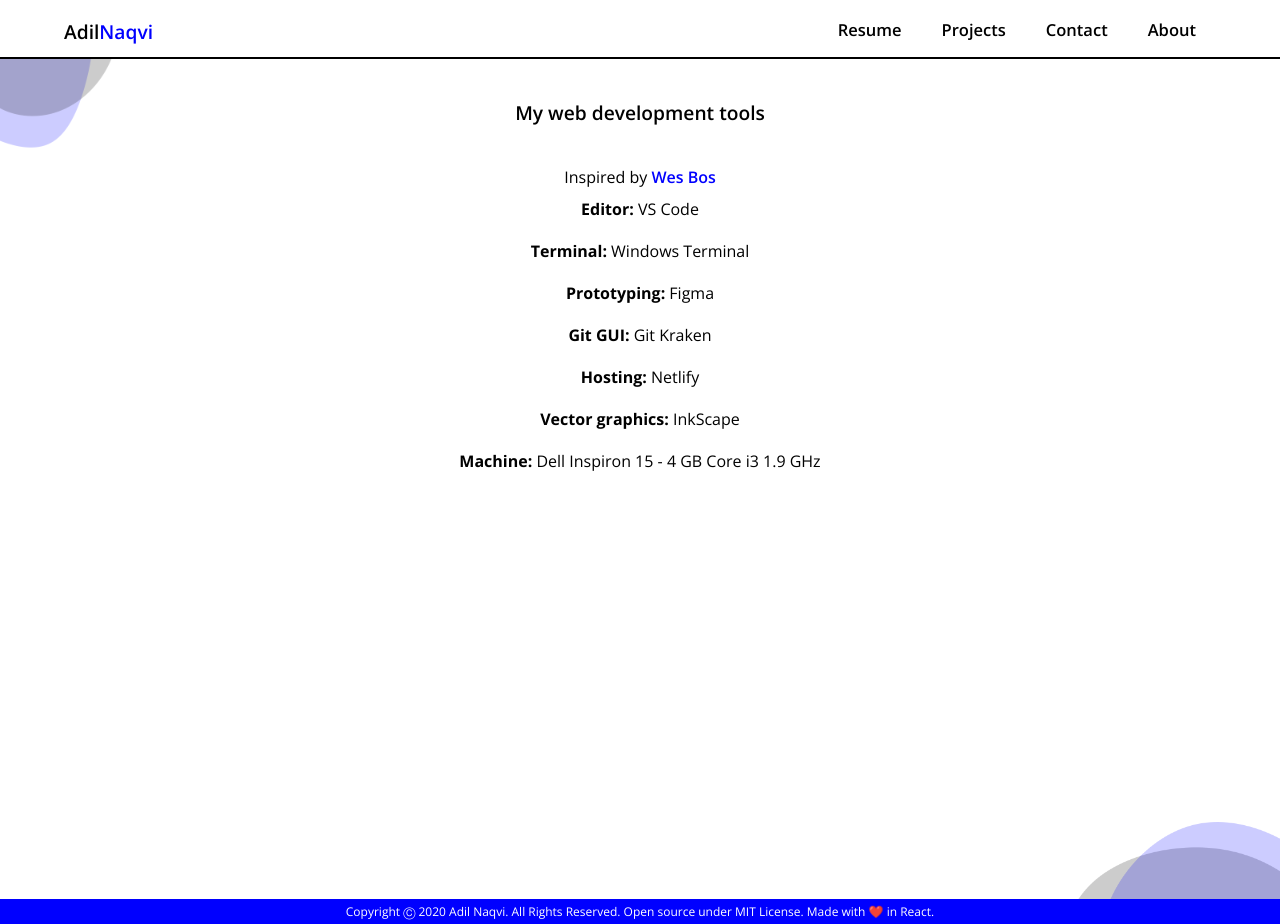
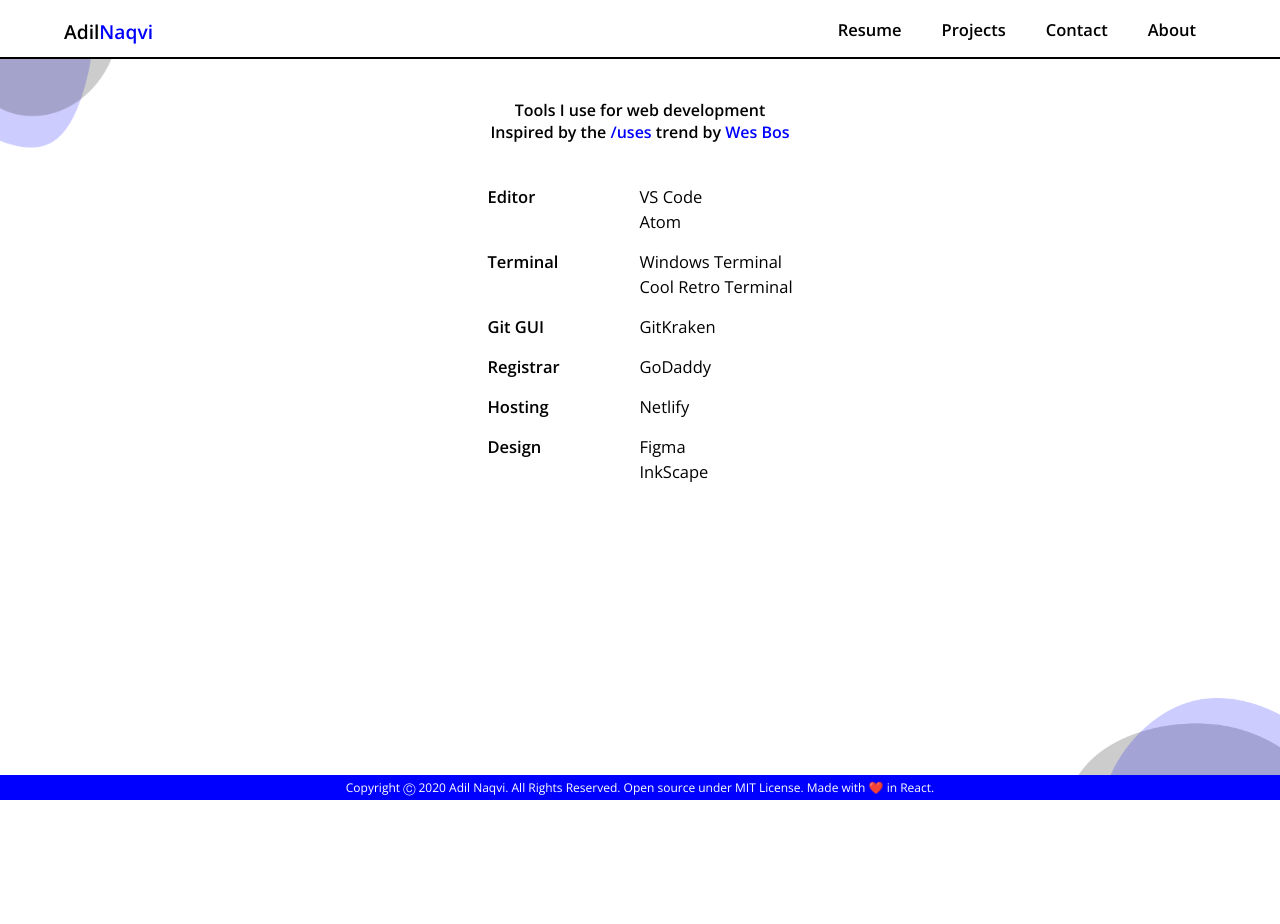
Before and after one commit to notadilnaqvi/portfolio-website, a React (Create React App) app: page /uses in a window 1280 px wide. After the commit the page ends 800 px from the top, so only its background shows below. Built offline with nearby package versions, Linux system fonts and the light colour scheme.

Commit message:
Added Uses page

```diff
--- a/src/App.css
+++ b/src/App.css
@@ -764,28 +764,40 @@
 }
 
 /* USES PAGE */
-.uses-heading {
-  font-size: calc(12pt + .25vw);
+.uses-flex-wrapper {
+  display: flex;
+  flex-direction: column;
+  align-items: center;
+  min-height: calc(100vh - 57px - 27px)
+}
+
+.uses-top-text{
+  text-align: center;
   font-weight: 600;
   margin: 5vh 0vw;
-  text-align: center;
+
 }
 
-.uses-li{
-padding: 10px 0px;
-text-align: center;
+.uses-top-text a{
+  text-decoration: none;
+  color: blue;
+  font-weight: 600;
 }
 
-.uses-sub-heading{
-  text-align: center;
+.uses-flex-wrapper ul{
+  list-style: none;
 }
 
-.uses-sub-heading-link{
-  text-decoration: none;
-  font-weight: 600;
-  color: blue;
+td{
+  min-width: 150px;
+  font-size: calc(10pt + .25vw);
+  font-weight: 400;
 }
 
-.uses-wrapper{
-  min-height: 100vh;
+.table-space-hack{
+  padding-bottom: 15px;
 }
+
+.uses-category{
+  font-weight: 600;
+}
--- a/src/pages/uses.js
+++ b/src/pages/uses.js
@@ -7,23 +7,56 @@
 function Uses(){
 	return(
 		<>
-			<Title pageTitle='/uses'/>
+			<Title pageTitle='Uses'/>
 			<Header/>
 			<hr/>
-            <div className="uses-wrapper">
-                <h1 className="uses-heading">My web development tools</h1>
-                <p className="uses-sub-heading">Inspired by <a href="https://wesbos.com" className="uses-sub-heading-link">Wes Bos</a></p>
-                <ul>
-                    <li className="uses-li"><b>Editor:</b> VS Code</li>
-                    <li className="uses-li"><b>Terminal:</b> Windows Terminal</li>
-                    <li className="uses-li"><b>Prototyping:</b> Figma</li>
-                    <li className="uses-li"><b>Git GUI:</b> Git Kraken</li>
-                    <li className="uses-li"><b>Hosting:</b> Netlify</li>
-                    <li className="uses-li"><b>Vector graphics:</b> InkScape</li>
-                    <li className="uses-li"><b>Machine:</b> Dell Inspiron 15 - 4 GB Core i3 1.9 GHz</li>
-                </ul>
+            <div className="uses-flex-wrapper">
+                <p className="uses-top-text">
+                    Tools I use for web development <br/>
+                    Inspired by the <a href="https://uses.tech">/uses</a> trend by <a href="https://wesbos.com">Wes Bos</a>
+                </p>
+                <table>
+                    <tbody>
+                    <tr>
+                        <td className="uses-category">Editor</td>
+                        <td>VS Code</td>
+                    </tr>
+                    <tr>
+                        <td></td>
+                        <td className="table-space-hack">Atom</td>
+                    </tr>
+                    <tr>
+                        <td className="uses-category">Terminal</td>
+                        <td>Windows Terminal</td>
+                    </tr>
+                    <tr>
+                        <td></td>
+                        <td className="table-space-hack">Cool Retro Terminal</td>
+                    </tr>
+                    <tr>
+                        <td className="table-space-hack uses-category">Git GUI</td>
+                        <td className="table-space-hack">GitKraken</td>
+                    </tr>
+                    <tr>
+                        <td className="table-space-hack uses-category">Registrar</td>
+                        <td className="table-space-hack">GoDaddy</td>
+                    </tr>
+
+                    <tr>
+                        <td className="table-space-hack uses-category">Hosting</td>
+                        <td className="table-space-hack">Netlify</td>
+                    </tr>
+                    <tr>
+                        <td className="uses-category">Design</td>
+                        <td>Figma</td>
+                    </tr>
+                    <tr>
+                        <td></td>
+                        <td className="table-space-hack">InkScape</td>
+                    </tr>
+                    </tbody>
+                </table>
             </div>
-
 			<Footer/>
 		</>
 	);
```
